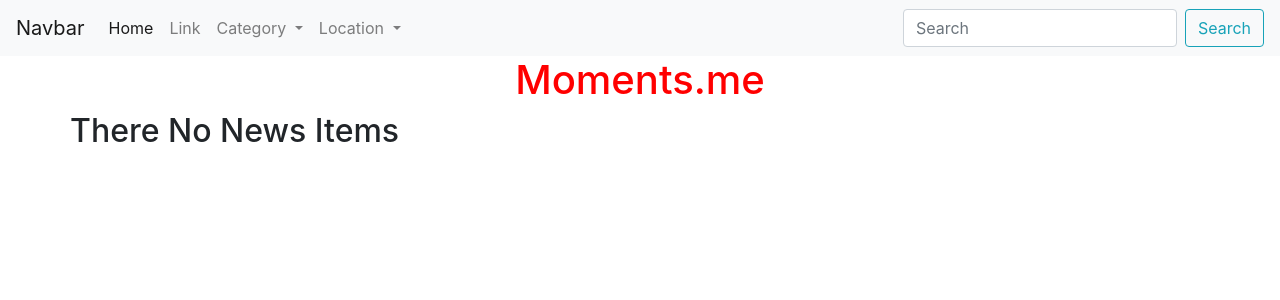
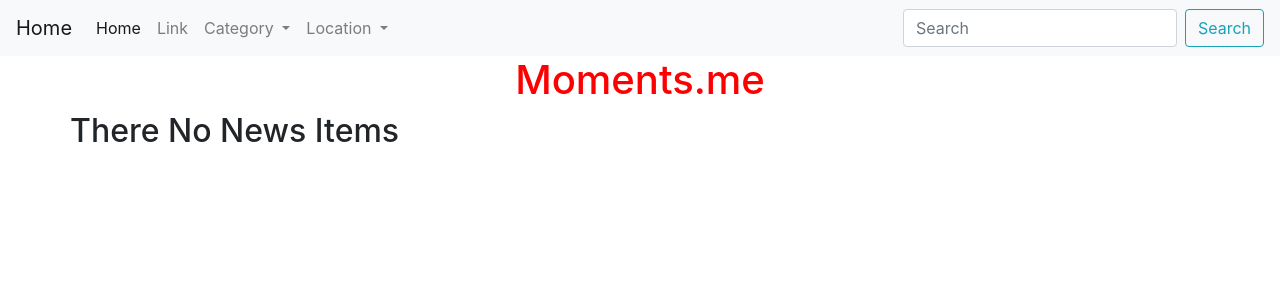
Before and after one commit to HassibIbrahim/meinefotos, a Django app: page / in a window 1280 px wide. Shown: the top 300 px of the page. Run offline with Django 3.2, Linux system fonts and the light colour scheme; data that the repository does not hold is empty; some libraries are stand-ins or nearby versions.

Commit message:
added navbar route to home

```diff
--- a/photoapp/templates/navbar.html
+++ b/photoapp/templates/navbar.html
@@ -1,5 +1,5 @@
 <nav class="navbar navbar-expand-lg navbar-light bg-light">
-  <a class="navbar-brand" href="#">Navbar</a>
+  <a class="navbar-brand" href="{% url 'imagesHome' %}">Home</a>
   <button class="navbar-toggler" type="button" data-toggle="collapse" data-target="#navbarSupportedContent" aria-controls="navbarSupportedContent" aria-expanded="false" aria-label="Toggle navigation">
     <span class="navbar-toggler-icon"></span>
   </button>
@@ -7,8 +7,7 @@
   <div class="collapse navbar-collapse" id="navbarSupportedContent">
     <ul class="navbar-nav mr-auto">
       <li class="nav-item active">
-        <a class="nav-link" href="#">Home <span class="sr-only">(current)</span></a>
-      </li>
+  <a class="nav-link" href="{% url 'imagesHome' %}">Home <span class="sr-only">(current)</span></a>      </li>
       <li class="nav-item">
         <a class="nav-link" href="#">Link</a>
       </li>
```
